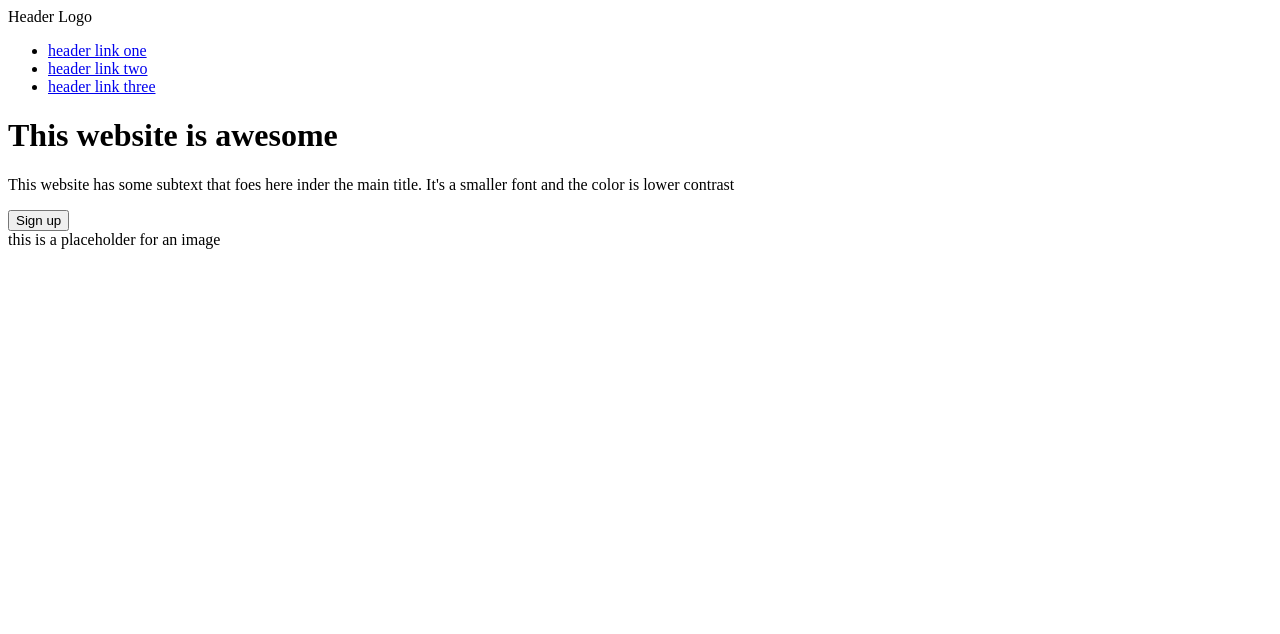
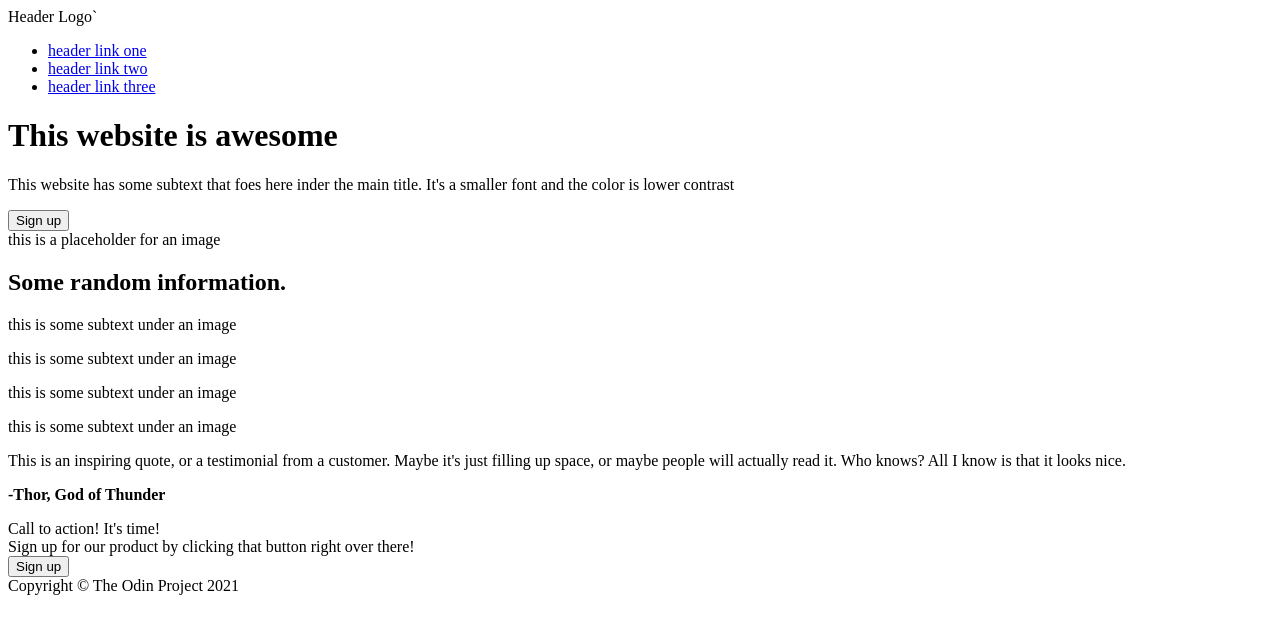
Before and after one commit to ExQR/odin-landing-page, a plain HTML site: page index.html in a window 1280 px wide. Drawn offline with Linux system fonts and the light colour scheme.

Commit message:
html is ready for styling

```diff
--- a/index.html
+++ b/index.html
@@ -11,7 +11,7 @@
     <div class="header">
         <div class="top">
             <div class="header-logo">
-                Header Logo
+                Header Logo`
             </div>
             <div class="header-links">
                 <ul>
@@ -27,23 +27,47 @@
                 <p>This website has some subtext that foes here inder
                     the main title. It's a smaller font and the color is lower contrast
                 </p>
-                <button>Sign up</button>
+                <button class="signup-top">Sign up</button>
             </div>
             <div class="img-placeholder">
                 this is a placeholder for an image
             </div>
         </div>
-
     </div>
 
     <div class="content">
 
-
+        <div class="first-part">
+            <h2>Some random information.</h2>
+            <div class="boxes">
+                <div class="box"></div>
+                <p>this is some subtext under an image</p>
+                <div class="box"></div>
+                <p>this is some subtext under an image</p>
+                <div class="box"></div>
+                <p>this is some subtext under an image</p>
+                <div class="box"></div>
+                <p>this is some subtext under an image</p>
+            </div>
+        </div>
+        <div class="second-part">
+            <p>This is an inspiring quote, or a testimonial from a customer.
+            Maybe it's just filling up space, or maybe people will actually read it.
+            Who knows? All I know is that it looks nice.</p>
+            <p class="author"><strong>-Thor, God of Thunder</strong></p>
+        </div>
+        <div class="third-part">
+            <div class="call-to-action">
+                <div class="call">Call to action! It's time!</div>
+                <div class="text">Sign up for our product by clicking
+                    that button right over there!
+                </div>
+                <button class="signup-bottom">Sign up</button>
+            </div>
+        </div>
     </div>
-
     <div class="footer">
-
-
+        Copyright &#169 The Odin Project 2021
     </div>
 
 
```
